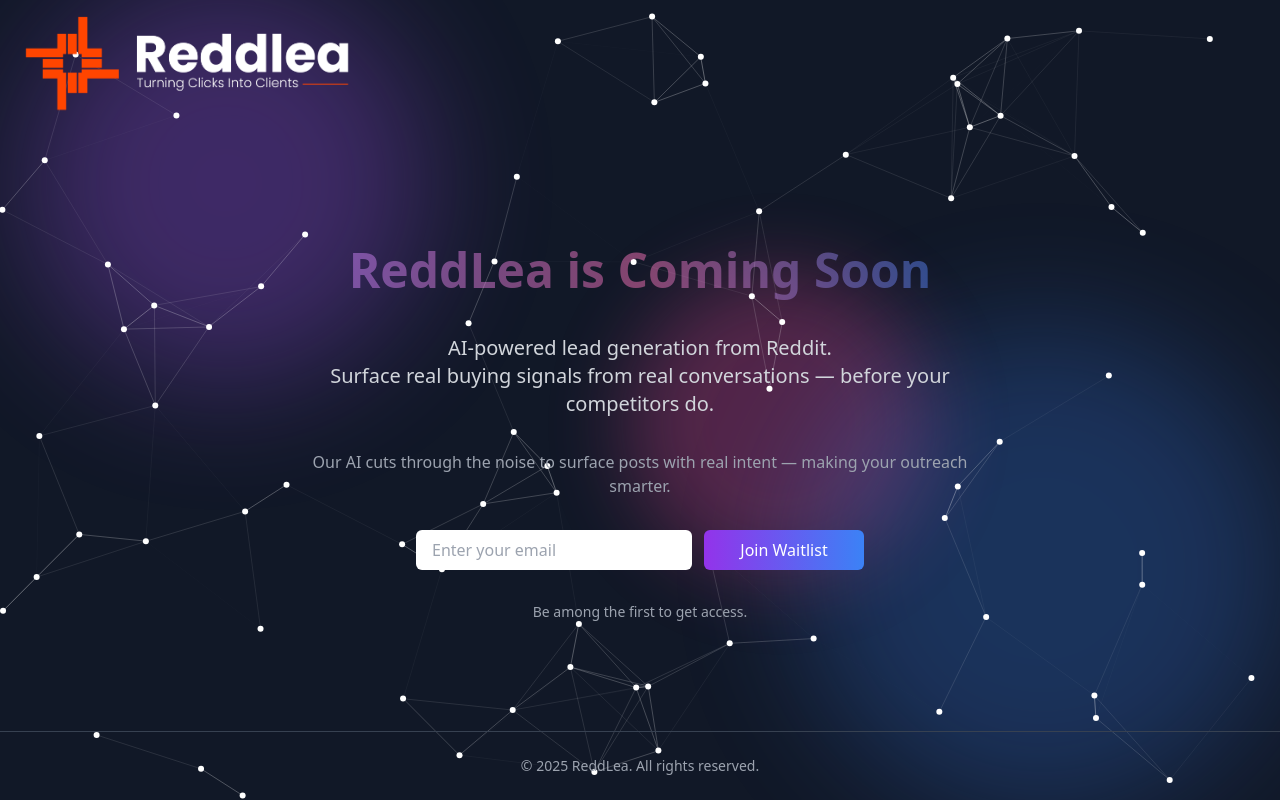
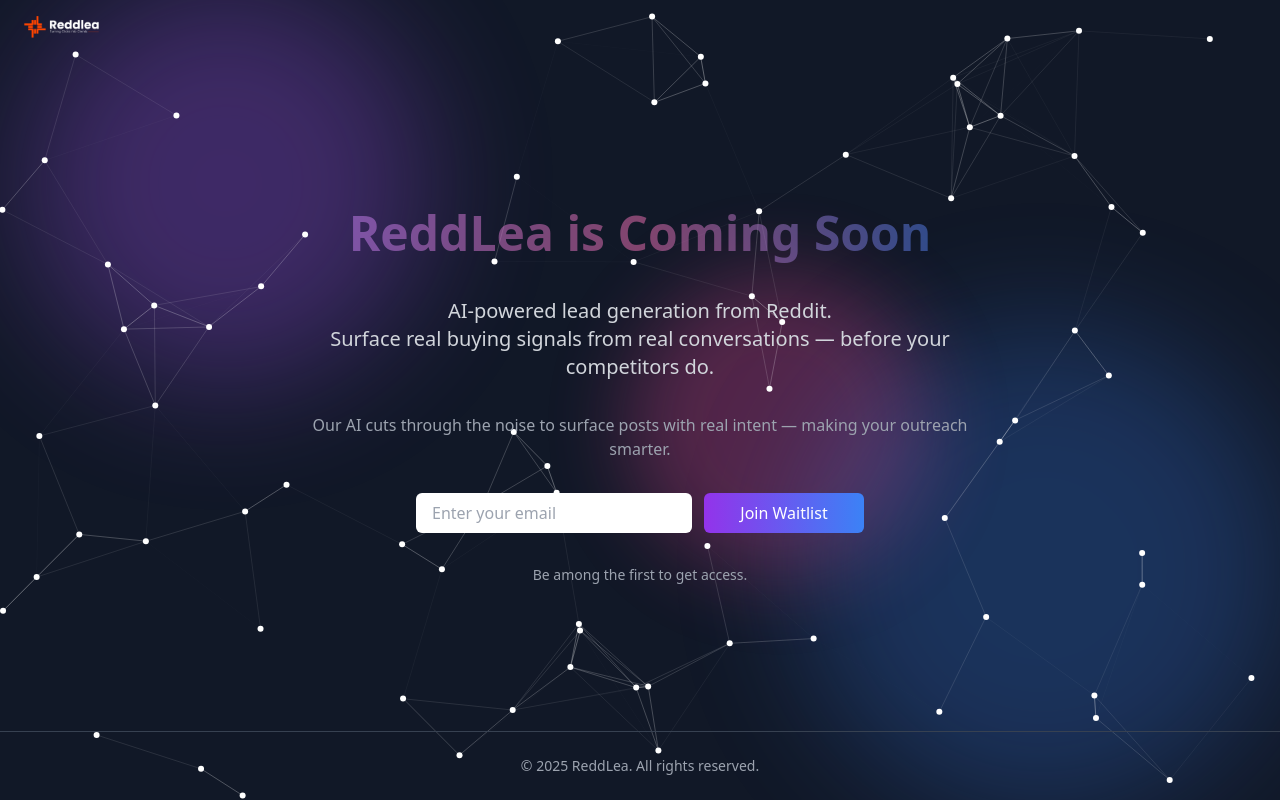
Before and after one commit to saboorindus/leadium-landing, a plain HTML site: page index.html in a window 1280 px wide. Drawn offline with nearby package versions, Linux system fonts and the light colour scheme.

Commit message:
Update index.html

```diff
--- a/index.html
+++ b/index.html
@@ -79,7 +79,8 @@
   <!-- Header -->
   <header class="flex items-center justify-center sm:justify-start px-6 py-4 z-10">
     <a href="/" class="flex items-center logo-tilt">
-      <img src="reddlea.png" alt="ReddLea Logo" class="h-20 sm:h-24 w-auto" />
+      <img src="reddlea.png" alt="ReddLea Logo" class="h-[22px] w-auto max-w-[220px]" />
+
     </a>
   </header>
 
```
